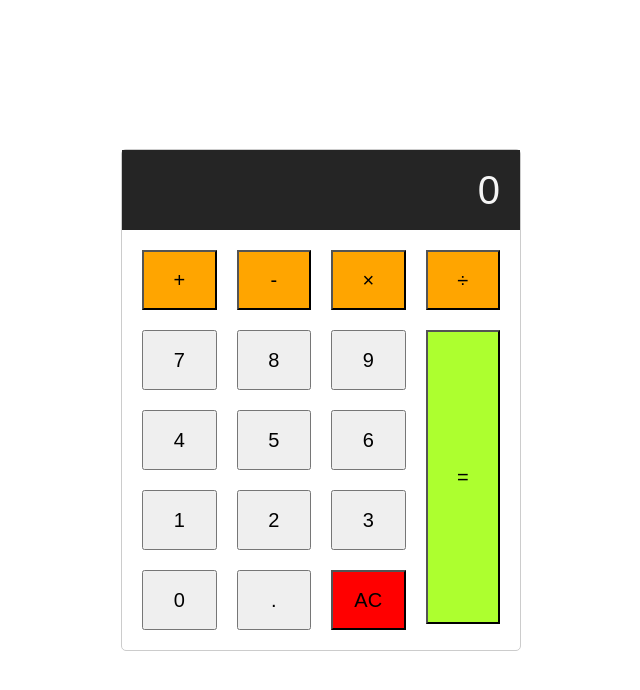
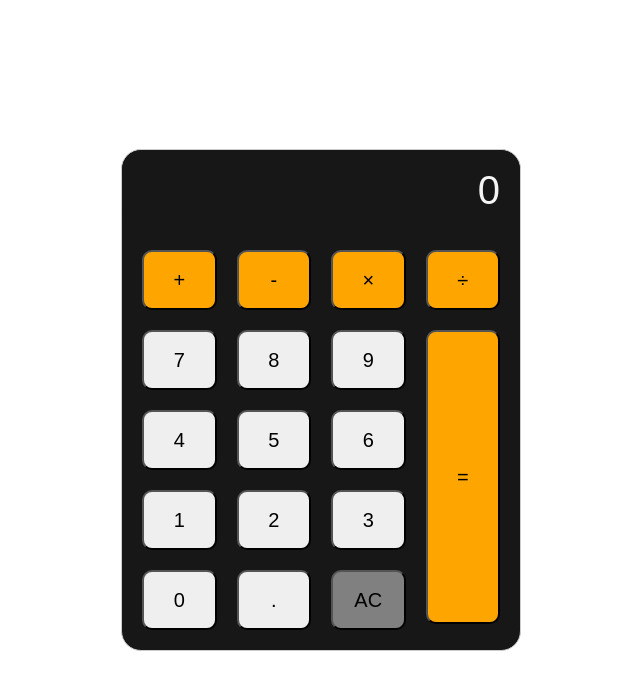
Before and after one commit to Tasuu1457/Calculator, a plain HTML site: page index.html in a window 1280 px wide. Shown: the whole page, without its empty margins (319-959 px from the left). Drawn offline with Linux system fonts and the light colour scheme.

Commit message:
Colour and Border radius added

```diff
--- a/style.css
+++ b/style.css
@@ -1,4 +1,3 @@
-
 html {
     font-size: 62.5%;
     box-sizing: border-box;
@@ -23,21 +22,28 @@ body{
     width: 400px;
   }
 
+  .card{
+    background-color: #181717;
+    border-radius: 20px;
+  }
+
   .calculator-screen {
     width: 100%;
     height: 80px;
     border: none;
-    background-color: #252525;
+    background-color: #181717;
     color: whitesmoke;
     text-align: right;
     padding-right: 20px;
     padding-left: 10px;
     font-size: 4rem;
+    border-radius: 20px;
   }
 
   button {
     height: 60px;
     font-size: 2rem!important;
+    border-radius: 10px;
   }
 
   .equal-sign {
@@ -55,8 +61,8 @@ body{
     background-color: orange;
   }
   .btn-colour{
-    background-color: red;
+    background-color: grey;
   }
   .btn-equal{
-    background-color: greenyellow;
+    background-color: orange;
   }
```
